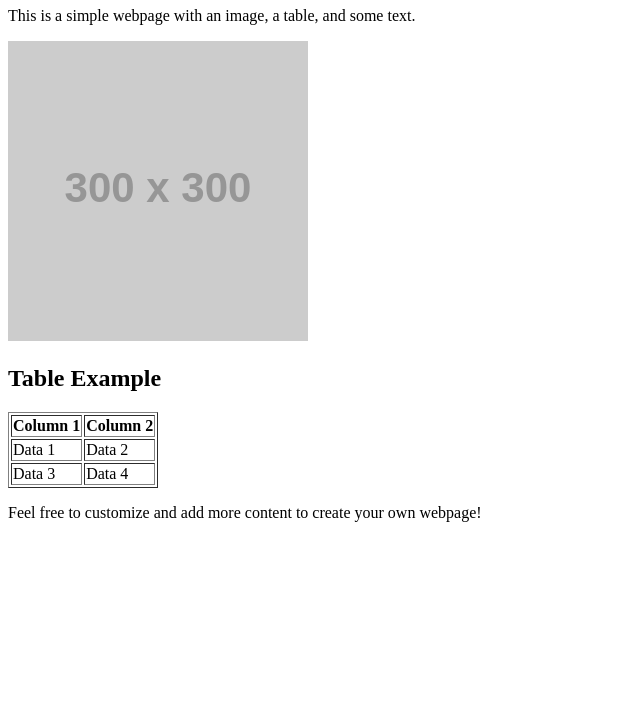
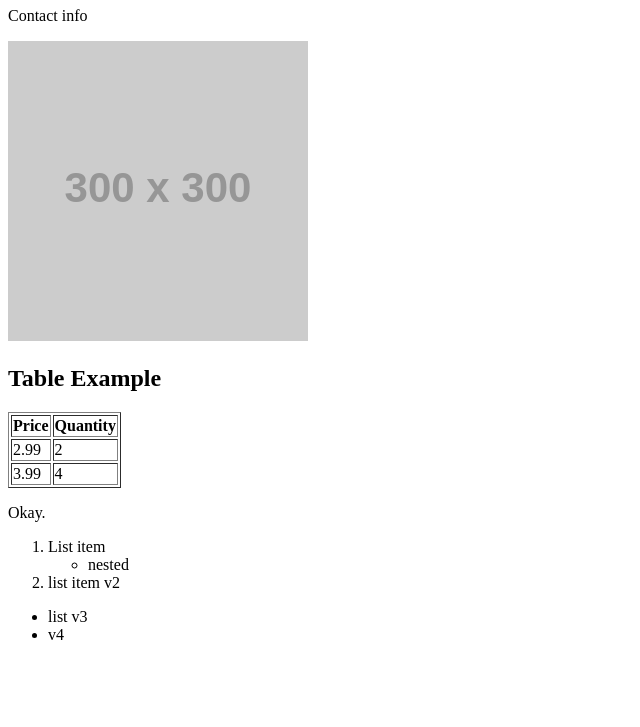
Before and after one commit to ren100m2/ren100m2.github.io, a plain HTML site: page index.html in a window 1280 px wide. Shown: the part 73-800 px from the top of the page, without its empty margins (0-640 px from the left). Drawn offline with Linux system fonts and the light colour scheme.

Commit message:
added list

```diff
--- a/index.html
+++ b/index.html
@@ -1,13 +1,13 @@
 <!DOCTYPE html>
 <html>
 <head>
-  <title>Basic Webpage Example</title>
+  <title>ren100m2</title>
 </head>
 <body>
 
-  <h1>Welcome to My Webpage</h1>
+  <h1>Welcome, friend.</h1>
 
-  <p>This is a simple webpage with an image, a table, and some text.</p>
+  <p>Contact info</p>
 
   <img src="https://via.placeholder.com/300" alt="Placeholder Image">
 
@@ -15,20 +15,31 @@
 
   <table border="1">
     <tr>
-      <th>Column 1</th>
-      <th>Column 2</th>
+      <th>Price</th>
+      <th>Quantity</th>
     </tr>
     <tr>
-      <td>Data 1</td>
-      <td>Data 2</td>
+      <td>2.99</td>
+      <td>2</td>
     </tr>
     <tr>
-      <td>Data 3</td>
-      <td>Data 4</td>
+      <td>3.99</td>
+      <td>4</td>
     </tr>
   </table>
 
-  <p>Feel free to customize and add more content to create your own webpage!</p>
+  <p>Okay.</p>
+
+<ol>
+    <li>List item</li>
+    <ul><li>nested</li></ul>
+    <li>list item v2</li>
+</ol>
+
+<ul>
+    <li>list v3</li>
+    <li>v4</li>
+</ul>
 
 </body>
 </html>
```
